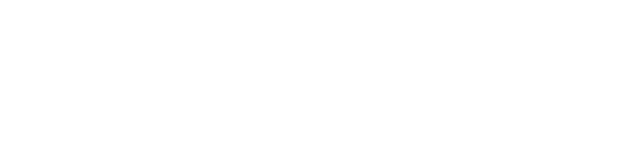
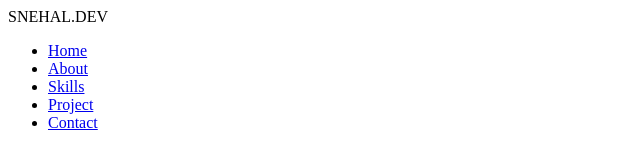
Before and after one commit to snehalkhater/CodeAlpha-portfolio, a plain HTML site: page index.html in a window 1280 px wide. Shown: the whole page, without its empty margins (0-640 px from the left). Drawn offline with Linux system fonts and the light colour scheme.

Commit message:
Update index.html
nav bar list added

```diff
--- a/index.html
+++ b/index.html
@@ -6,6 +6,16 @@
     <title>Portfolio-site</title>
 </head>
 <body>
+    <nav>
+        <div class="logo">SNEHAL.DEV</div>
+        <Ul>
+            <li><a href="#">Home</a></li>
+            <li><a href="#">About</a></li>
+            <li><a href="#">Skills</a></li>
+            <li><a href="#">Project</a></li>
+            <li><a href="#">Contact</a></li>
+        </Ul>
+    </nav>
 
 </body>
 </html>
```
